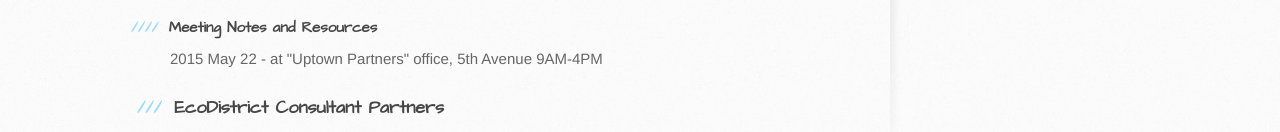
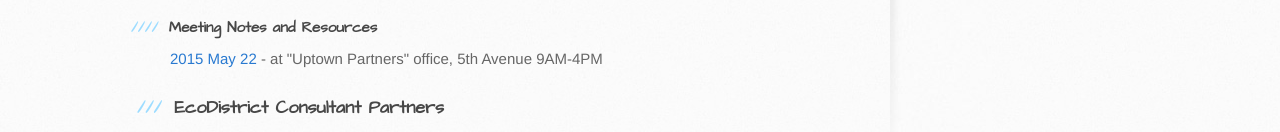
Before and after one commit to PittsburghChris/EcoDistrictPittsburgh, a plain HTML site: page index.html in a window 1280 px wide. Shown: the part 600-732 px from the top of the page. Drawn offline with Linux system fonts and the light colour scheme.

Commit message:
Update index.html

```diff
--- a/index.html
+++ b/index.html
@@ -44,7 +44,7 @@
 <h4>
 <a id="meeting-notes-and-resources" class="anchor" href="#meeting-notes-and-resources" aria-hidden="true"><span class="octicon octicon-link"></span></a>Meeting Notes and Resources</h4>
 
-<p>2015 May 22 - at "Uptown Partners" office, 5th Avenue 9AM-4PM</p>
+<p><a href="">2015 May 22</a> - at "Uptown Partners" office, 5th Avenue 9AM-4PM</p>
 
 <h3>
 <a id="ecodistrict-consultant-partners" class="anchor" href="#ecodistrict-consultant-partners" aria-hidden="true"><span class="octicon octicon-link"></span></a>EcoDistrict Consultant Partners</h3>
```
